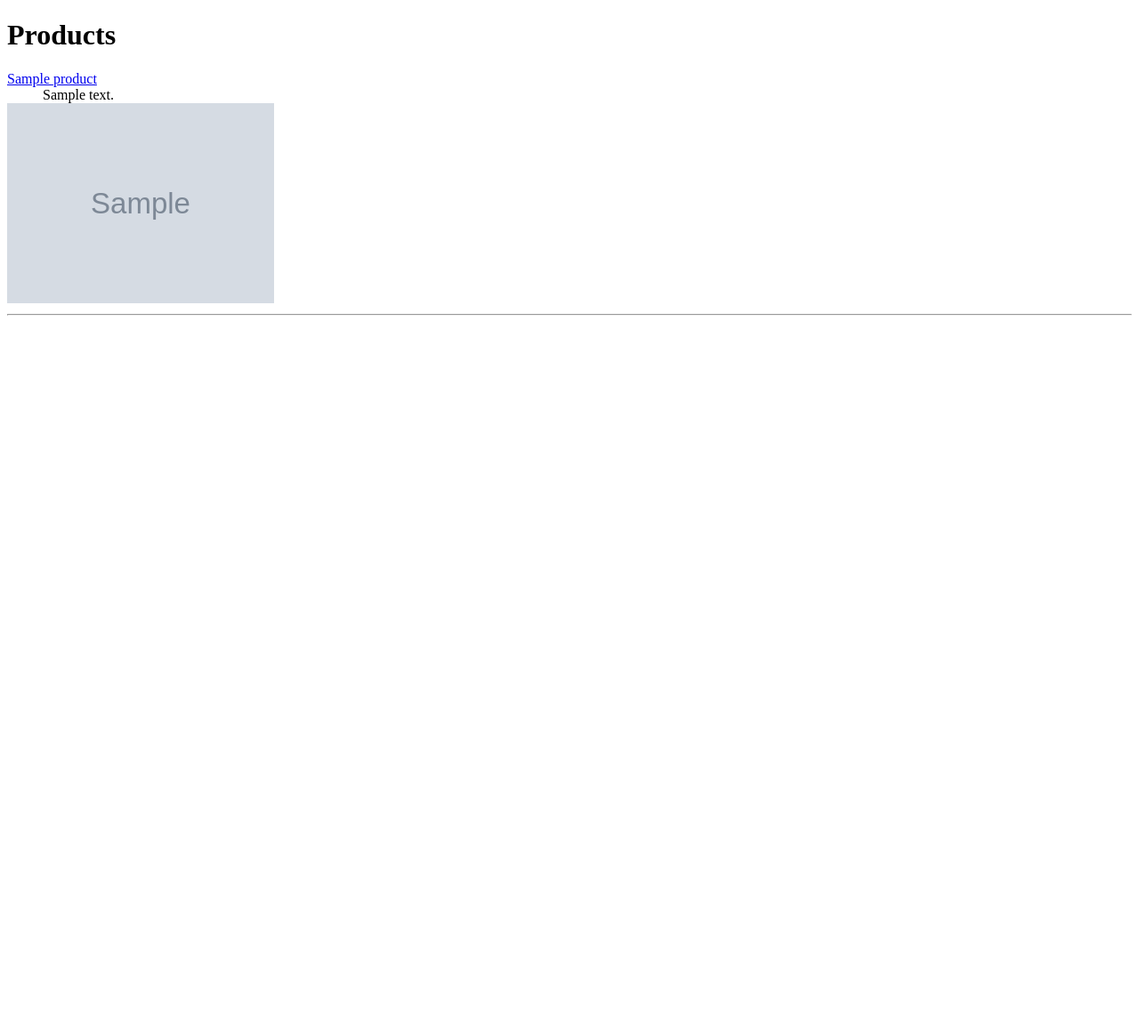
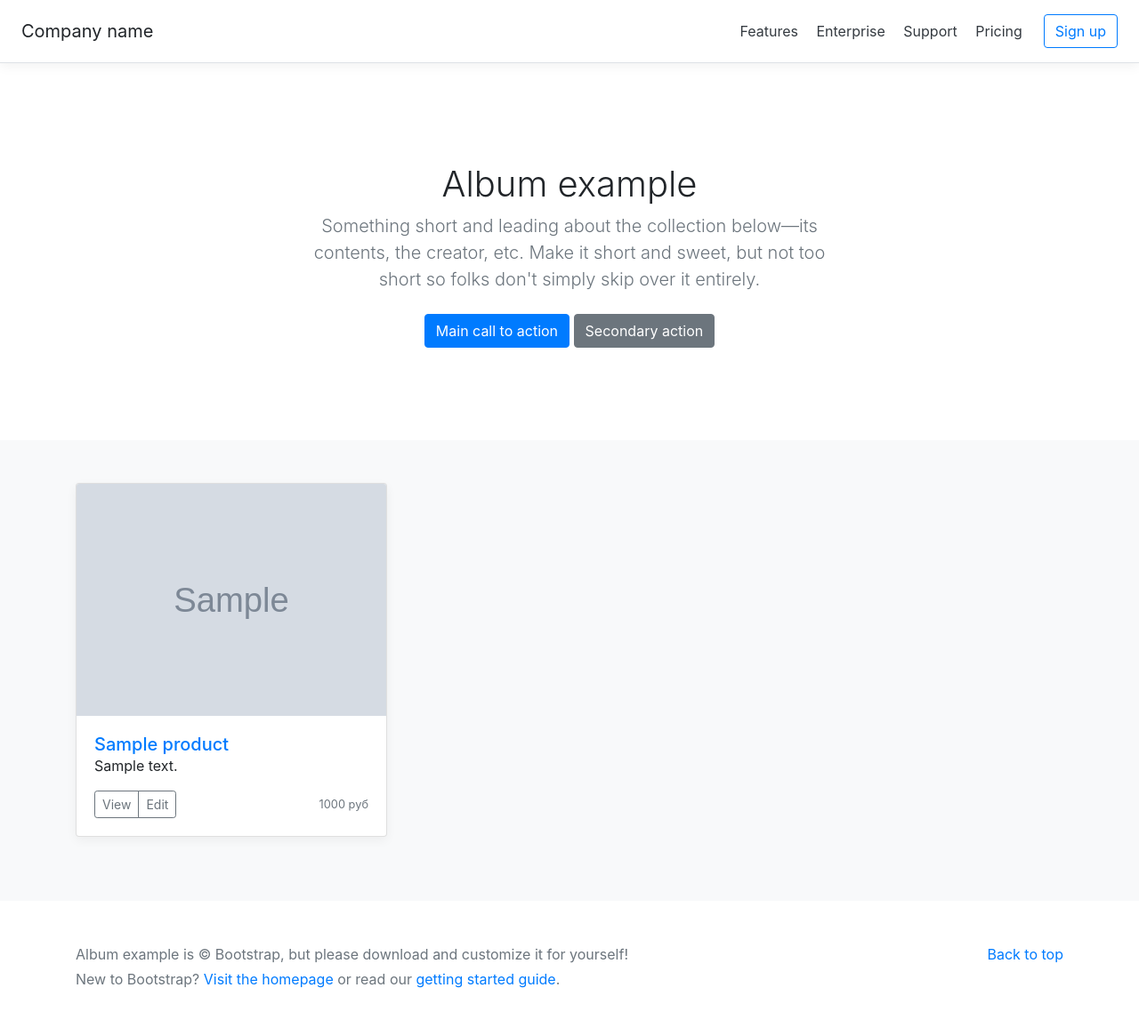
Before and after one commit to olegaver-xxx/buildmarket, a Django app: page / in a window 1280 px wide. Shown: the whole page at 89% size. Before the commit the page ends 355 px from the top, so only its background shows below. Run offline with Django 3.2, Linux system fonts and the light colour scheme; tables that the repository leaves empty hold one stand-in row (values such as "Sample post"); grey boxes marked "Sample" are stand-in pictures; some libraries are stand-ins or nearby versions.

Commit message:
update templates

```diff
--- /dev/null
+++ b/src/static/css/style.css
@@ -0,0 +1,39 @@
+:root {
+  --jumbotron-padding-y: 3rem;
+}
+
+.jumbotron {
+  padding-top: var(--jumbotron-padding-y);
+  padding-bottom: var(--jumbotron-padding-y);
+  margin-bottom: 0;
+  background-color: #fff;
+}
+@media (min-width: 768px) {
+  .jumbotron {
+    padding-top: calc(var(--jumbotron-padding-y) * 2);
+    padding-bottom: calc(var(--jumbotron-padding-y) * 2);
+  }
+}
+
+.jumbotron p:last-child {
+  margin-bottom: 0;
+}
+
+.jumbotron-heading {
+  font-weight: 300;
+}
+
+.jumbotron .container {
+  max-width: 40rem;
+}
+
+footer {
+  padding-top: 3rem;
+  padding-bottom: 3rem;
+}
+
+footer p {
+  margin-bottom: .25rem;
+}
+
+.box-shadow { box-shadow: 0 .25rem .75rem rgba(0, 0, 0, .05); }
--- a/src/templates/base.html
+++ b/src/templates/base.html
@@ -1,10 +1,74 @@
+{% load static %}
 <!DOCTYPE html>
 <html lang="ru">
 <head>
     <meta charset="UTF-8">
     <title>{% block tittle %}  {% endblock %}</title>
+    <link rel="stylesheet" href="https://maxcdn.bootstrapcdn.com/bootstrap/4.0.0/css/bootstrap.min.css">
+    <link rel="stylesheet" href="{% static 'css/style.css' %}">
+    {% block head %}
+
+    {% endblock %}
 </head>
 <body>
-{% block content %} Go to product {% endblock %}
+
+{#<header>#}
+{#      <div class="collapse bg-dark" id="navbarHeader">#}
+{#        <div class="container">#}
+{#          <div class="row">#}
+{#            <div class="col-sm-8 col-md-7 py-4">#}
+{#              <h4 class="text-white">About</h4>#}
+{#              <p class="text-muted">Add some information about the album below, the author, or any other background context. Make it a few sentences long so folks can pick up some informative tidbits. Then, link them off to some social networking sites or contact information.</p>#}
+{#            </div>#}
+{#            <div class="col-sm-4 offset-md-1 py-4">#}
+{#              <h4 class="text-white">Contact</h4>#}
+{#              <ul class="list-unstyled">#}
+{#                <li><a href="#" class="text-white">Follow on Twitter</a></li>#}
+{#                <li><a href="#" class="text-white">Like on Facebook</a></li>#}
+{#                <li><a href="#" class="text-white">Email me</a></li>#}
+{#              </ul>#}
+{#            </div>#}
+{#          </div>#}
+{#        </div>#}
+{#      </div>#}
+{#      <div class="navbar navbar-dark bg-dark box-shadow">#}
+{#        <div class="container d-flex justify-content-between">#}
+{#          <a href="#" class="navbar-brand d-flex align-items-center">#}
+{#            <svg xmlns="http://www.w3.org/2000/svg" width="20" height="20" viewBox="0 0 24 24" fill="none" stroke="currentColor" stroke-width="2" stroke-linecap="round" stroke-linejoin="round" class="mr-2"><path d="M23 19a2 2 0 0 1-2 2H3a2 2 0 0 1-2-2V8a2 2 0 0 1 2-2h4l2-3h6l2 3h4a2 2 0 0 1 2 2z"></path><circle cx="12" cy="13" r="4"></circle></svg>#}
+{#            <strong>Album</strong>#}
+{#          </a>#}
+{#          <button class="navbar-toggler" type="button" data-toggle="collapse" data-target="#navbarHeader" aria-controls="navbarHeader" aria-expanded="false" aria-label="Toggle navigation">#}
+{#            <span class="navbar-toggler-icon"></span>#}
+{#          </button>#}
+{#        </div>#}
+{#      </div>#}
+{#    </header>#}
+    <div class="d-flex flex-column flex-md-row align-items-center p-3 px-md-4 mb-3 bg-white border-bottom box-shadow">
+      <h5 class="my-0 mr-md-auto font-weight-normal">Company name</h5>
+      <nav class="my-2 my-md-0 mr-md-3">
+        <a class="p-2 text-dark" href="#">Features</a>
+        <a class="p-2 text-dark" href="#">Enterprise</a>
+        <a class="p-2 text-dark" href="#">Support</a>
+        <a class="p-2 text-dark" href="#">Pricing</a>
+      </nav>
+      <a class="btn btn-outline-primary" href="#">Sign up</a>
+    </div>
+
+{% block content %}{% endblock %}
+
+    <footer class="text-muted">
+      <div class="container">
+        <p class="float-right">
+          <a href="#">Back to top</a>
+        </p>
+        <p>Album example is &copy; Bootstrap, but please download and customize it for yourself!</p>
+        <p>New to Bootstrap? <a href="../../">Visit the homepage</a> or read our <a href="../../getting-started/">getting started guide</a>.</p>
+      </div>
+    </footer>
+
+
+<scripts>
+
+</scripts>
 </body>
 </html>
--- a/src/templates/home.html
+++ b/src/templates/home.html
@@ -1,19 +1,50 @@
-<!DOCTYPE html>
-<html lang="ru">
-<head>
-    <meta charset="UTF-8">
-    <title>Store</title>
-</head>
-<body>
-<h1>Products</h1>
-<dl>
-    {% for product in products %}
-        <dt><a href="{% url 'store:product_details' product_id=product.pk %}">{{ product }}</a></dt>
-        <dd>{{ product.description }}</dd>
-        <img src="{{ product.image.url }}" alt="" width="300">
-        <hr>
-    {% endfor %}
-</dl>
+{% extends 'base.html' %}
 
-</body>
-</html>
+{% block content %}
+<main role="main">
+
+      <section class="jumbotron text-center">
+        <div class="container">
+          <h1 class="jumbotron-heading">Album example</h1>
+          <p class="lead text-muted">Something short and leading about the collection below—its contents, the creator, etc. Make it short and sweet, but not too short so folks don't simply skip over it entirely.</p>
+          <p>
+            <a href="#" class="btn btn-primary my-2">Main call to action</a>
+            <a href="#" class="btn btn-secondary my-2">Secondary action</a>
+          </p>
+        </div>
+      </section>
+
+      <div class="album py-5 bg-light">
+        <div class="container">
+
+          <div class="row">
+
+              {% for product in products %}
+
+            <div class="col-md-4">
+              <div class="card mb-4 box-shadow">
+                  <a href="{% url 'store:product_details' product_id=product.pk %}">
+                <img class="card-img-top" src="{{ product.image.url }}" alt="Card image cap">
+                      </a>
+                <div class="card-body">
+                    <a href="{% url 'store:product_details' product_id=product.pk %}">
+                  <h5 class="card-text">{{ product.name }}</h5>
+                        </a>
+                  <p class="card-text">{{ product.description|safe }}</p>
+                  <div class="d-flex justify-content-between align-items-center">
+                    <div class="btn-group">
+                      <button type="button" class="btn btn-sm btn-outline-secondary">View</button>
+                      <button type="button" class="btn btn-sm btn-outline-secondary">Edit</button>
+                    </div>
+                    <small class="text-muted">1000 руб</small>
+                  </div>
+                </div>
+              </div>
+            </div>
+              {% endfor %}
+
+          </div>
+        </div>
+      </div>
+    </main>
+{% endblock %}
```
Also changed, not shown: src/products/templates/products/product.html (renamed from src/templates/products/product.html).
